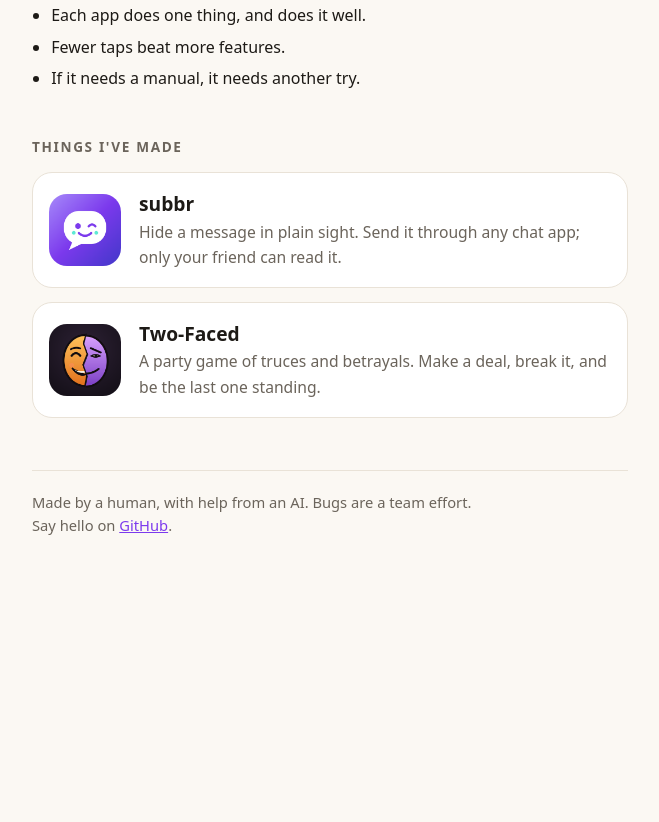
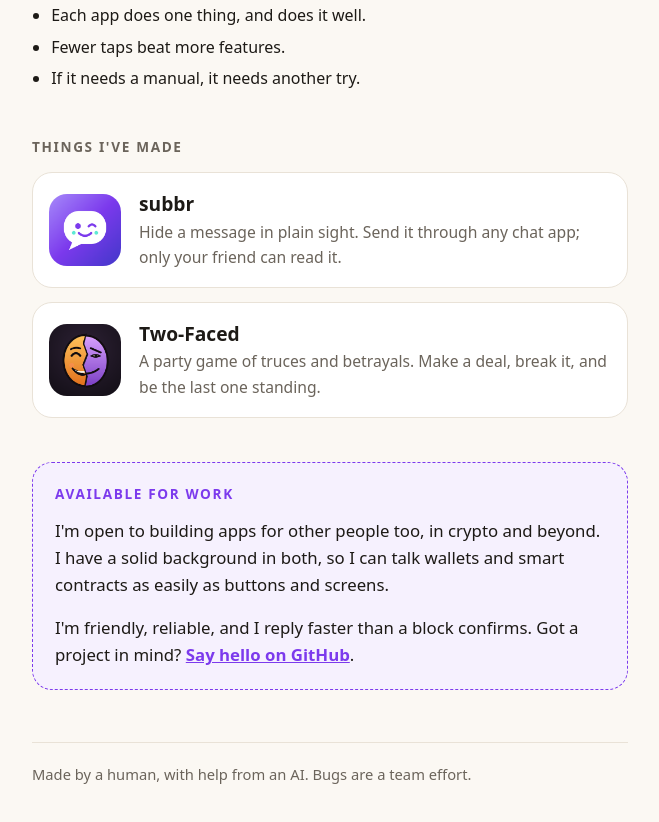
Before and after one commit to mypttwo/me, a plain HTML site: page index.html in a window 1280 px wide. Shown: the part 470-1292 px from the top of the page, without its empty margins (310-969 px from the left). Before the commit the page ends 1056 px from the top, so only its background shows below. Drawn offline with Linux system fonts and the light colour scheme.

Commit message:
Available for work: crypto and beyond

```diff
--- a/index.html
+++ b/index.html
@@ -30,6 +30,11 @@
   .app span { color: var(--muted); font-size: 0.98rem; }
   ul { padding-left: 1.2rem; margin: 0 0 16px; }
   li { margin-bottom: 6px; }
+  .hire { margin-top: 44px; padding: 20px 22px; border-radius: 20px; border: 1px dashed var(--accent);
+    background: color-mix(in srgb, var(--accent) 7%, var(--card)); }
+  .hire h2 { margin-top: 0; color: var(--accent); }
+  .hire p:last-child { margin-bottom: 0; }
+  .hire a { color: var(--accent); font-weight: 600; }
   footer { margin-top: 52px; padding-top: 20px; border-top: 1px solid var(--line); color: var(--muted); font-size: 0.92rem; }
   footer a { color: var(--accent); }
 </style>
@@ -62,9 +67,14 @@
     </a>
   </div>
 
+  <section class="hire">
+    <h2>Available for work</h2>
+    <p>I'm open to building apps for other people too, in crypto and beyond. I have a solid background in both, so I can talk wallets and smart contracts as easily as buttons and screens.</p>
+    <p>I'm friendly, reliable, and I reply faster than a block confirms. Got a project in mind? <a href="https://github.com/mypttwo">Say hello on GitHub</a>.</p>
+  </section>
+
   <footer>
-    Made by a human, with help from an AI. Bugs are a team effort.<br>
-    Say hello on <a href="https://github.com/mypttwo">GitHub</a>.
+    Made by a human, with help from an AI. Bugs are a team effort.
   </footer>
 </main>
 </body>
```
